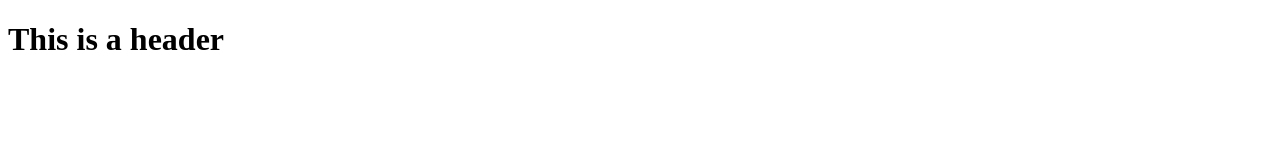
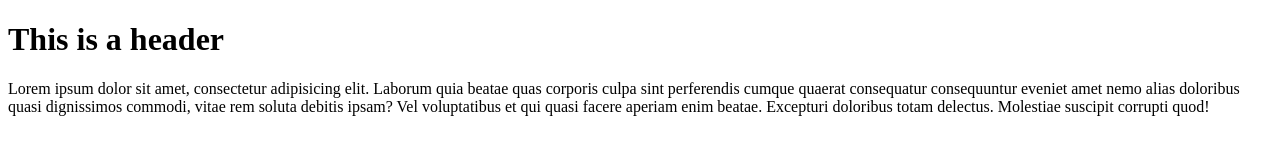
Before and after one commit to ChuckB79/git-test, a plain HTML site: page index.html in a window 1280 px wide. Drawn offline with Linux system fonts and the light colour scheme.

Commit message:
Second Commit

```diff
--- a/index.html
+++ b/index.html
@@ -9,6 +9,11 @@
 
     <body>
         <h1>This is a header</h1>
+
+        <p>Lorem ipsum dolor sit amet, consectetur adipisicing elit. Laborum quia beatae quas corporis culpa sint
+            perferendis cumque quaerat consequatur consequuntur eveniet amet nemo alias doloribus quasi dignissimos
+            commodi, vitae rem soluta debitis ipsam? Vel voluptatibus et qui quasi facere aperiam enim beatae. Excepturi
+            doloribus totam delectus. Molestiae suscipit corrupti quod!</p>
     </body>
 
 </html>
```
